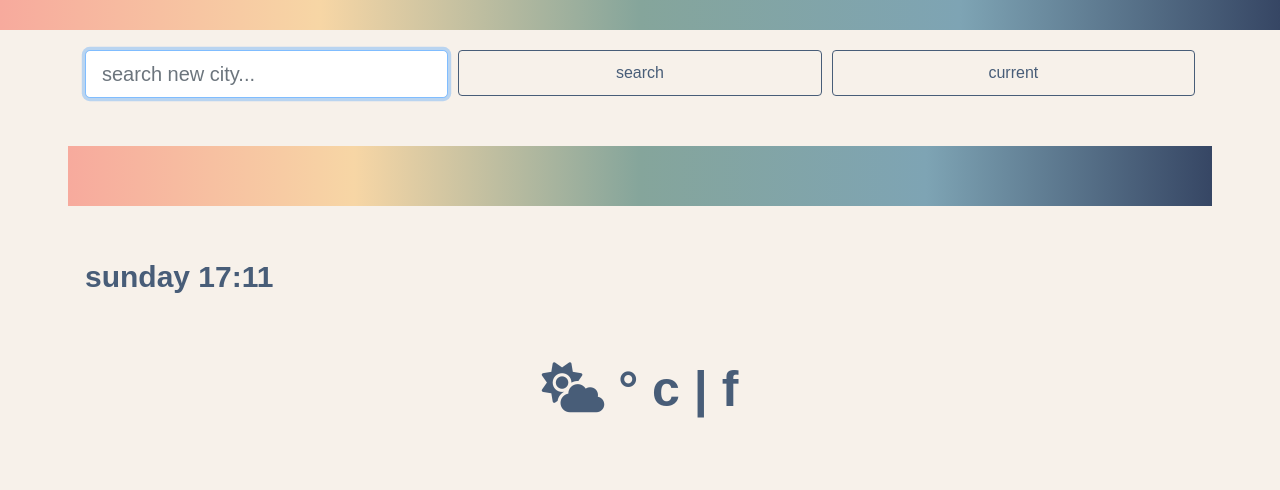
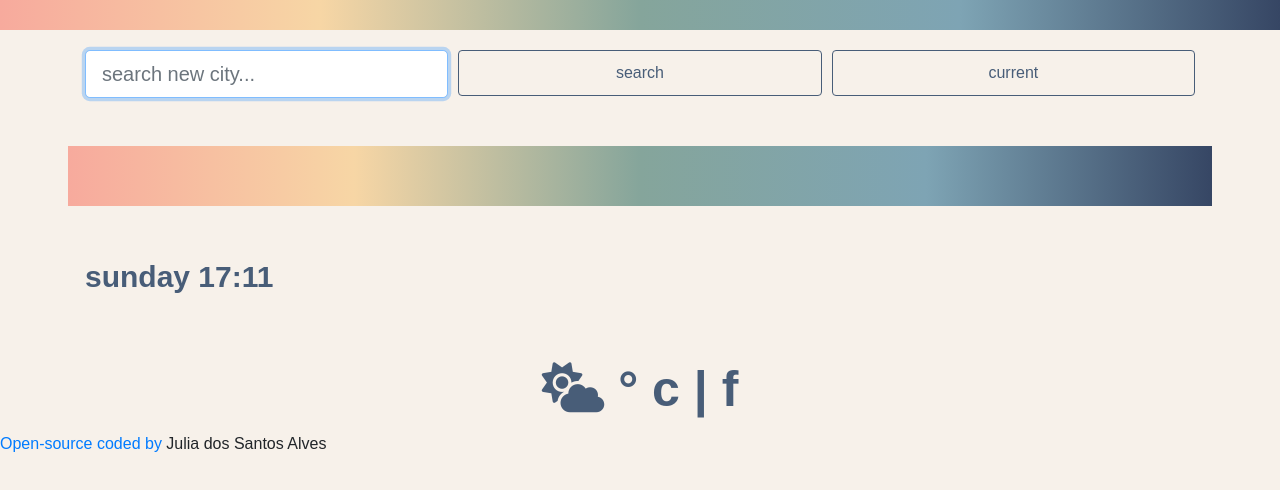
Before and after one commit to JulesAlves/weather-app-by-julia, a website built with Parcel: page index.html in a window 1280 px wide. Built offline with nearby package versions, Linux system fonts and the light colour scheme; no server answers; a web font is replaced by a local one.

Commit message:
Added open-source link

```diff
--- a/index.html
+++ b/index.html
@@ -73,6 +73,7 @@
         </span>
       </div>
     </div>
+<a href="https://github.com/JulesAlves/weather-app-by-julia">Open-source coded by </a> Julia dos Santos Alves
     <script src="src/index.js"></script>
   </body>
 </html>
```
